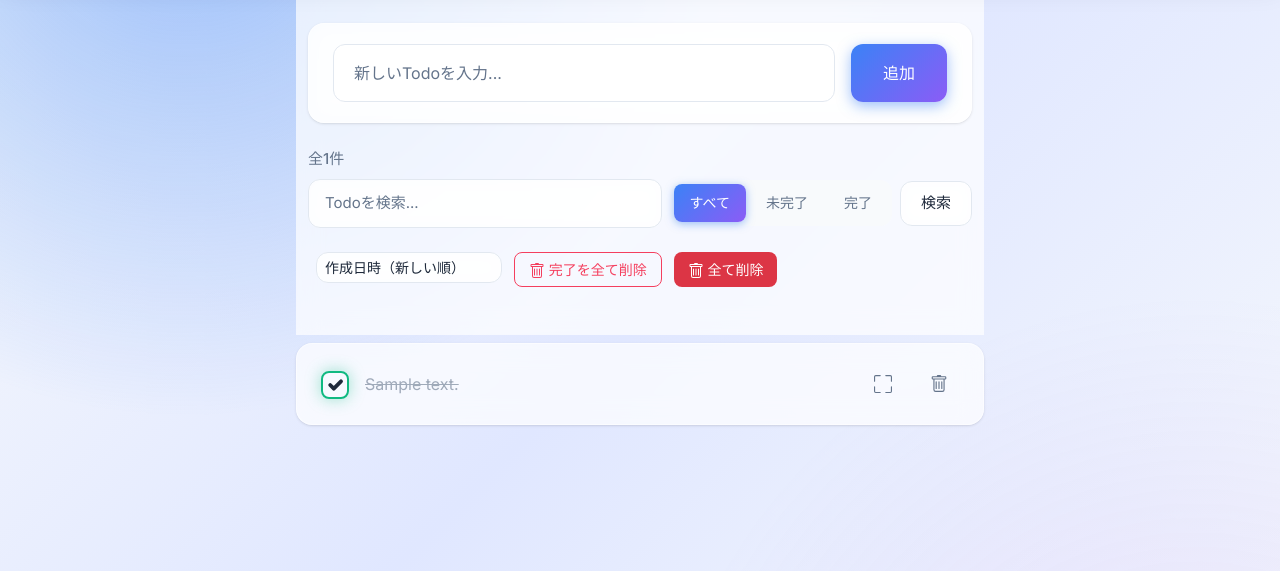
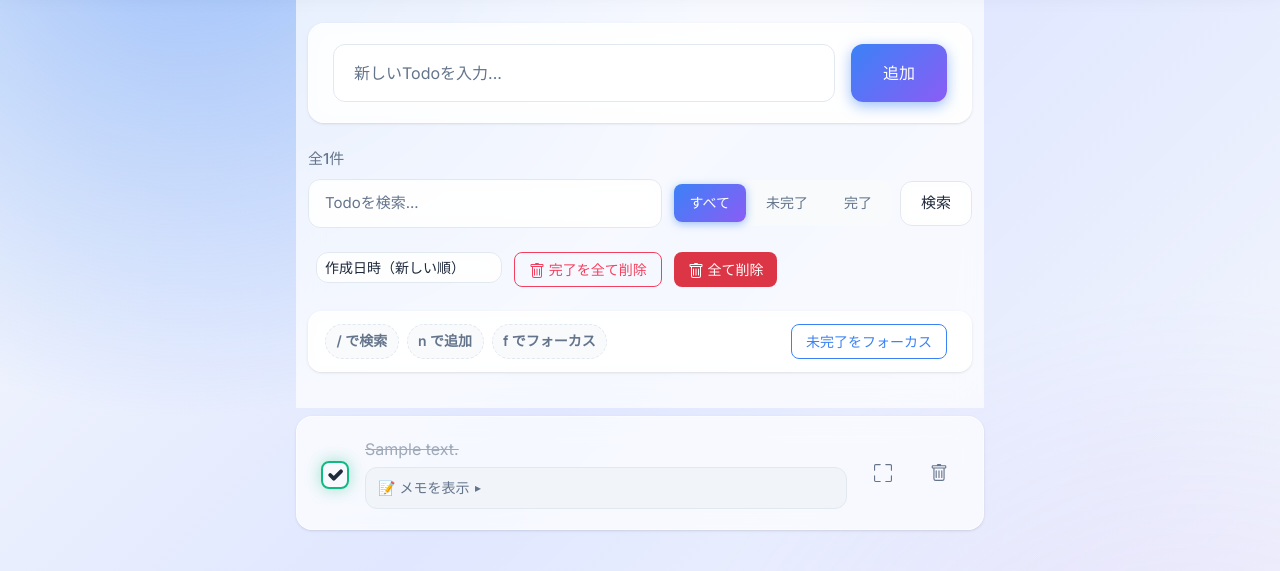
Before and after one commit to mori5600/yarukoto, a Django app: page / in a window 1280 px wide. Shown: the part 77-648 px from the top of the page. Run offline with Django 5.2, Linux system fonts and the light colour scheme; a user stored in the database is signed in; tables that the repository leaves empty hold one stand-in row (values such as "Sample post"); some libraries are stand-ins or nearby versions.

Commit message:
feat: Todoアイテムにメモ機能を追加し、操作のヒントを表示

```diff
--- a/templates/static/css/app/pages/todo.css
+++ b/templates/static/css/app/pages/todo.css
@@ -69,6 +69,73 @@
   flex: 1;
   font-size: 1rem;
   line-height: 1.5;
+  word-break: break-word;
+  display: block;
+  min-width: 0;
+}
+
+.p-todo .todo-item__main {
+  flex: 1;
+  display: flex;
+  flex-direction: column;
+  gap: 0.35rem;
+  min-width: 0;
+}
+
+.p-todo .todo-item__notes {
+  margin: 0;
+  border: 1px solid var(--border-color);
+  border-radius: 0.75rem;
+  padding: 0.5rem 0.75rem;
+  background: var(--bg-tertiary);
+  transition: border-color 0.2s ease, box-shadow 0.2s ease, background 0.2s ease;
+}
+
+.p-todo .todo-item__notes[open] {
+  border-color: var(--primary-color);
+  box-shadow: var(--shadow);
+  background: rgba(59, 130, 246, 0.05);
+}
+
+.p-todo .todo-item__notes-summary {
+  display: inline-flex;
+  align-items: center;
+  gap: 0.35rem;
+  cursor: pointer;
+  font-size: 0.875rem;
+  color: var(--text-secondary);
+  list-style: none;
+  user-select: none;
+  outline: none;
+}
+
+.p-todo .todo-item__notes-summary::-webkit-details-marker {
+  display: none;
+}
+
+.p-todo .todo-item__notes-summary::after {
+  content: "▸";
+  font-size: 0.75rem;
+  color: var(--text-tertiary, var(--text-secondary));
+}
+
+.p-todo .todo-item__notes[open] .todo-item__notes-summary {
+  color: var(--primary-color);
+}
+
+.p-todo .todo-item__notes[open] .todo-item__notes-summary::after {
+  content: "▾";
+  color: var(--primary-color);
+}
+
+.p-todo .todo-item__notes-body {
+  margin: 0.5rem 0 0;
+  padding: 0.75rem;
+  border-radius: 0.5rem;
+  background: var(--bg-secondary);
+  color: var(--text-primary);
+  font-size: 0.9375rem;
+  line-height: 1.6;
   word-break: break-word;
 }
 
@@ -264,6 +331,64 @@
   gap: 0.75rem;
 }
 
+.p-todo .todo-hint-bar {
+  display: flex;
+  align-items: center;
+  justify-content: space-between;
+  gap: 0.75rem;
+  padding: 0.75rem 1rem;
+  margin-bottom: 0.75rem;
+  border-radius: 0.85rem;
+  border: 1px solid var(--glass-border);
+  background: var(--glass-bg);
+  backdrop-filter: blur(8px);
+  -webkit-backdrop-filter: blur(8px);
+  box-shadow: var(--shadow);
+  flex-wrap: wrap;
+}
+
+.p-todo .todo-hint-chips {
+  display: flex;
+  align-items: center;
+  flex-wrap: wrap;
+  gap: 0.5rem;
+}
+
+.p-todo .todo-hint-chip {
+  display: inline-flex;
+  align-items: center;
+  gap: 0.35rem;
+  padding: 0.35rem 0.65rem;
+  border-radius: 999px;
+  background: var(--bg-secondary);
+  border: 1px dashed var(--border-color);
+  color: var(--text-secondary);
+  font-size: 0.875rem;
+  font-weight: 600;
+}
+
+.p-todo .todo-hint-bar__actions {
+  display: flex;
+  align-items: center;
+  gap: 0.5rem;
+  flex-wrap: wrap;
+}
+
+.p-todo .todo-hint-bar__message {
+  min-height: 1.25rem;
+  font-size: 0.875rem;
+  font-weight: 600;
+  color: var(--success-color);
+}
+
+.p-todo .todo-hint-bar__message--warn {
+  color: var(--danger-color);
+}
+
+.p-todo .todo-hint-bar__message--info {
+  color: var(--primary-color);
+}
+
 @media (max-width: 576px) {
   .p-todo .todo-item__edit-form {
     flex-wrap: wrap;
@@ -307,6 +432,16 @@
 
   .p-todo .todo-info__actions .btn {
     white-space: nowrap;
+  }
+
+  .p-todo .todo-hint-bar {
+    flex-direction: column;
+    align-items: flex-start;
+  }
+
+  .p-todo .todo-hint-bar__actions {
+    width: 100%;
+    justify-content: space-between;
   }
 
   .p-todo .todo-details {
--- a/templates/static/js/app/ui/app.js
+++ b/templates/static/js/app/ui/app.js
@@ -14,6 +14,53 @@
  */
 (function ($) {
   "use strict";
+
+  function setHintStatus(message, tone) {
+    var $status = $("#focus-first-status");
+    if (!$status.length) return;
+
+    var existingTimeout = $status.data("timeoutId");
+    if (existingTimeout) {
+      clearTimeout(existingTimeout);
+      $status.removeData("timeoutId");
+    }
+
+    $status.removeClass("todo-hint-bar__message--info todo-hint-bar__message--warn");
+
+    if (!message) {
+      $status.text("");
+      return;
+    }
+
+    if (tone) {
+      $status.addClass("todo-hint-bar__message--" + tone);
+    }
+
+    $status.text(message);
+
+    var timeoutId = setTimeout(function () {
+      $status.text("");
+      $status.removeClass("todo-hint-bar__message--info todo-hint-bar__message--warn");
+    }, 2400);
+
+    $status.data("timeoutId", timeoutId);
+  }
+
+  function openFirstTodoInFocusMode() {
+    var $firstActive = $(".todo-item")
+      .not(".todo-item--completed")
+      .find(".todo-item__focus")
+      .first();
+    var $target = $firstActive.length ? $firstActive : $(".todo-item__focus").first();
+
+    if (!$target.length) {
+      setHintStatus("Todoがありません", "warn");
+      return;
+    }
+
+    setHintStatus("フォーカスモードを開きます", "info");
+    $target[0].click();
+  }
 
   // ========================================
   // キーボードショートカット
@@ -56,10 +103,7 @@
     // f : フォーカスモードで最初のTodoを開く
     if (e.key === "f" || e.key === "F") {
       e.preventDefault();
-      var $firstFocusBtn = $(".todo-item__focus").first();
-      if ($firstFocusBtn.length) {
-        $firstFocusBtn[0].click();
-      }
+      openFirstTodoInFocusMode();
       return;
     }
   });
@@ -78,6 +122,11 @@
     }
   });
 
+  $(document).on("click", "#focus-first-btn", function (e) {
+    e.preventDefault();
+    openFirstTodoInFocusMode();
+  });
+
   // ========================================
   // ショートカットヘルプ（コンソール表示）
   // ========================================
--- a/templates/todo/_todo_item.html
+++ b/templates/todo/_todo_item.html
@@ -8,12 +8,20 @@
                hx-target="#todo-item-{{ todo_item.id }}"
                hx-swap="outerHTML" />
     </label>
+    <div class="todo-item__main">
         <span class="todo-item__text {% if todo_item.completed %}text-decoration-line-through{% endif %}"
               role="button"
               title="クリックして編集"
               hx-get="{% url 'todo:edit_todo_item' todo_item.id %}?page={{ current_page }}{% if list_querystring %}&{{ list_querystring }}{% endif %}"
               hx-target="#todo-item-{{ todo_item.id }}"
               hx-swap="outerHTML">{{ todo_item.description }}</span>
+        {% if todo_item.notes %}
+            <details class="todo-item__notes">
+                <summary class="todo-item__notes-summary">📝 メモを表示</summary>
+                <div class="todo-item__notes-body">{{ todo_item.notes|linebreaksbr }}</div>
+            </details>
+        {% endif %}
+    </div>
     <button class="todo-item__focus"
             hx-get="{% url 'todo:enter_focus_mode' todo_item.id %}?page={{ current_page }}{% if list_querystring %}&{{ list_querystring }}{% endif %}"
             hx-target="body"
--- a/templates/todo/todo_list.html
+++ b/templates/todo/todo_list.html
@@ -7,6 +7,22 @@
             {% include "todo/_todo_count.html" %}
             {% include "todo/_todo_search.html" %}
             {% include "todo/_pagination_info.html" %}
+            <div class="todo-hint-bar" aria-label="操作のヒント">
+                <div class="todo-hint-chips">
+                    <span class="todo-hint-chip">/ で検索</span>
+                    <span class="todo-hint-chip">n で追加</span>
+                    <span class="todo-hint-chip">f でフォーカス</span>
+                </div>
+                <div class="todo-hint-bar__actions">
+                    <button type="button"
+                            id="focus-first-btn"
+                            class="btn btn-sm btn-outline-primary">未完了をフォーカス</button>
+                    <span id="focus-first-status"
+                          class="todo-hint-bar__message"
+                          role="status"
+                          aria-live="polite"></span>
+                </div>
+            </div>
         </div>
         <div id="todo-list" class="todo-list">{% include "todo/_todo_list.html" %}</div>
     </div>
```
Lines whose indentation alone changed are shown as unchanged.
